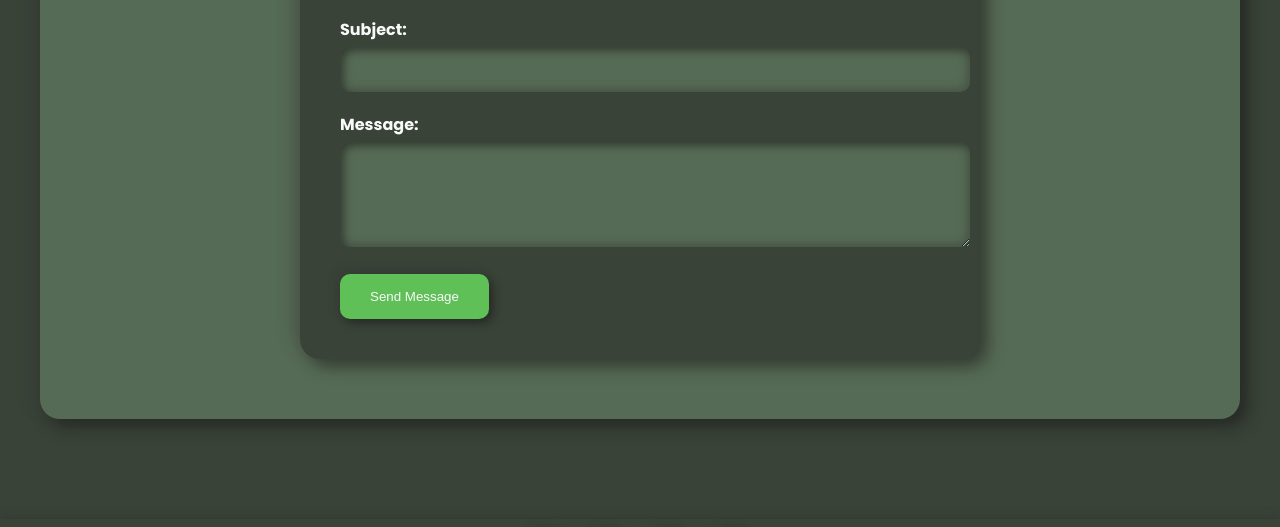
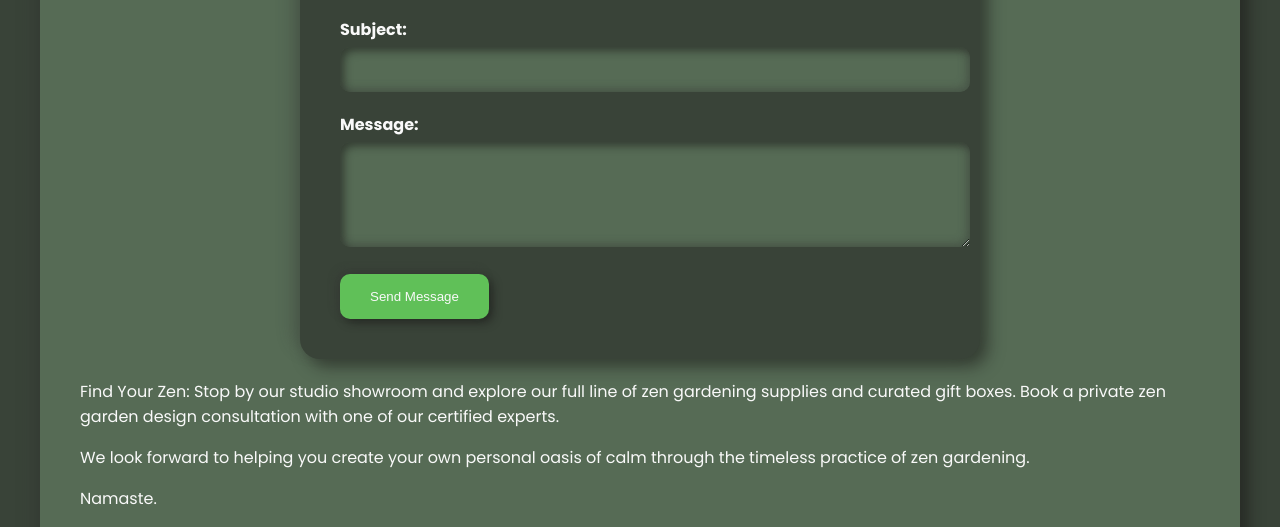
Before and after one commit to thomasae0130/Zen-Garden-launch, a plain HTML site: page index.html in a window 1280 px wide. Shown: the part 3345-3872 px from the top of the page. Drawn offline with Linux system fonts and the light colour scheme.

Commit message:
added more text for information/ space filler

```diff
--- a/index.html
+++ b/index.html
@@ -170,7 +170,9 @@
                   <button type="submit">Send Message</button>
                 </form>
               </div>
-              <p></p>
+              <p>Find Your Zen: Stop by our studio showroom and explore our full line of zen gardening supplies and curated gift boxes. Book a private zen garden design consultation with one of our certified experts.</p>
+              <p>We look forward to helping you create your own personal oasis of calm through the timeless practice of zen gardening.</p>
+              <p>Namaste.</p>
             </div>
         </section>
     </main>
```
